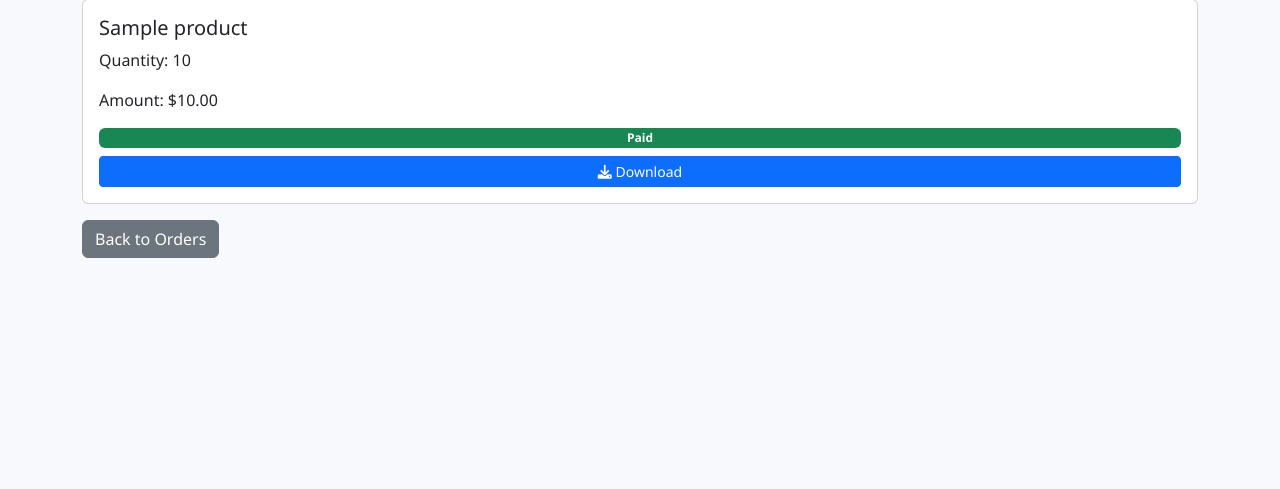
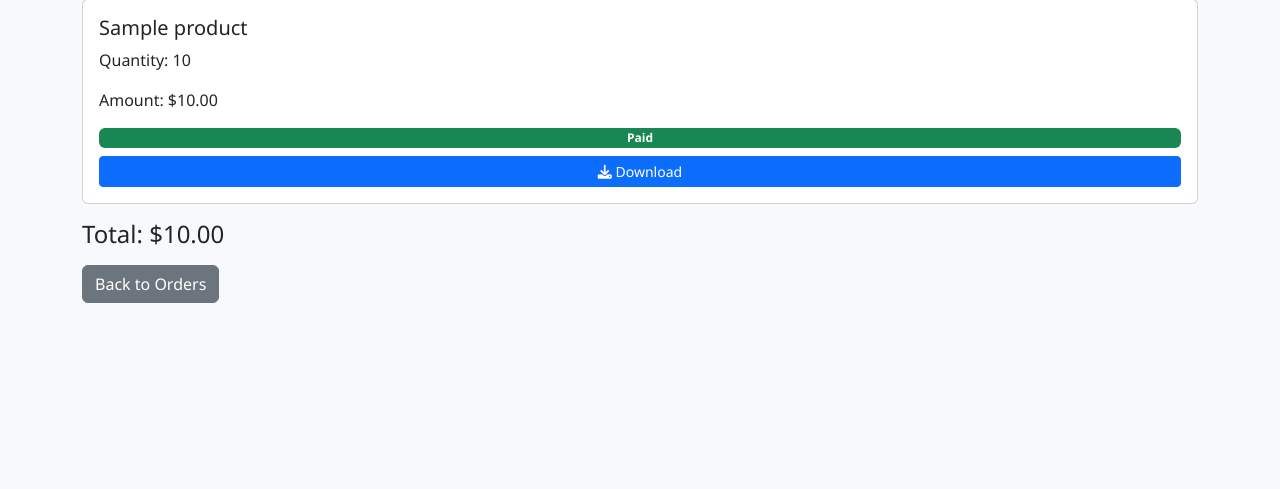
Before and after one commit to sajjadzolghadr/Django-Digital-Market, a Django app: page /orders/1 in a window 1280 px wide. Shown: the part 203-692 px from the top of the page. Run offline with Django 5.2, Linux system fonts and the light colour scheme; a user stored in the database is signed in; tables that the repository leaves empty hold one stand-in row (values such as "Sample post"); data that the repository does not hold is empty.

Commit message:
feat:Show order total in order_detail page

```diff
--- a/mysite/myapp/templates/myapp/order_detail.html
+++ b/mysite/myapp/templates/myapp/order_detail.html
@@ -26,6 +26,11 @@
 {% endif %}
 </div>
 {% endfor %}
+{% if details %}
+    <h4 class="mt-3">
+        Total: ${{ total|floatformat:2 }}
+    </h4>
+{% endif %}
 
 {% if details %}
     {% if not details.0.has_paid %}
--- a/mysite/myapp/views.py
+++ b/mysite/myapp/views.py
@@ -104,10 +104,12 @@ def order_detail(request, id):
     )
 
     details = OrderDetail.objects.filter(order=order)
+    total = sum(detail.amount for detail in details)
 
     return render(request, 'myapp/order_detail.html', {
         'order': order,
-        'details': details
+        'details': details,
+        'total': total,
     })
 
 def edit_product(request,id):
```
